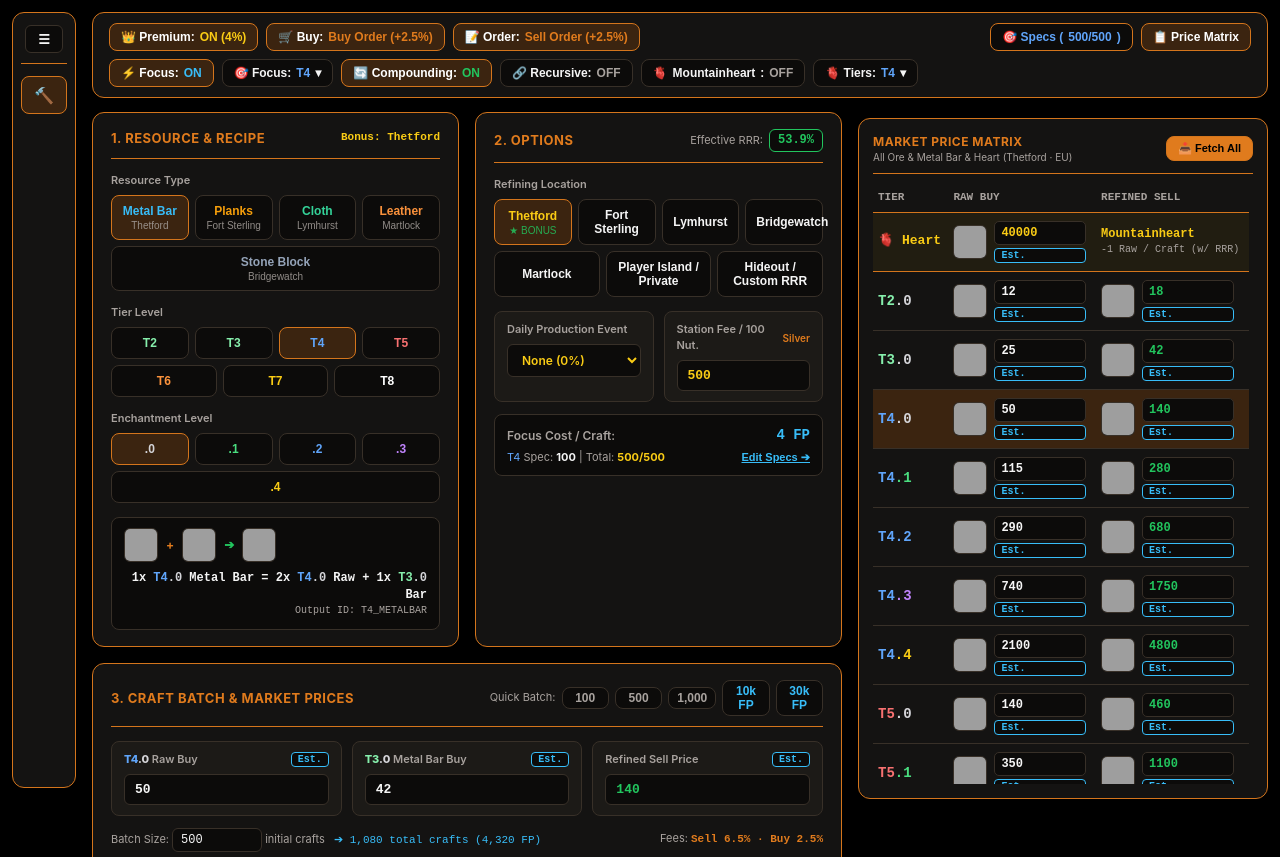
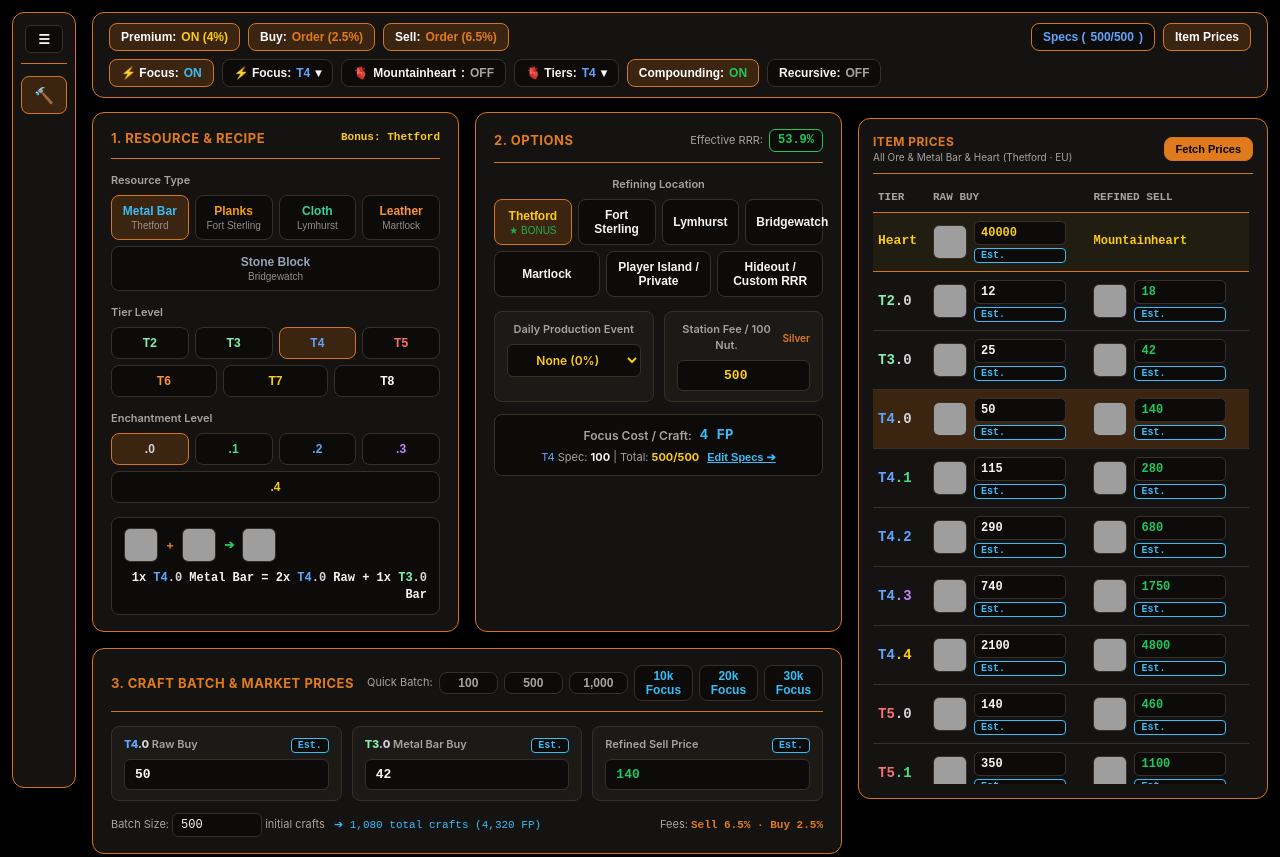
Before and after one commit to kamilexed/kamilexed-albion, a website: page refining.html in a window 1280 px wide. Shown: the top 857 px of the page. Drawn offline with Linux system fonts and the light colour scheme; grey boxes are pictures that could not be loaded.

Commit message:
UI cleanup: rename Item Prices/Fetch Prices, refine tax labels, reorder top bar, center Options, add 20k Focus

```diff
--- a/refining.html
+++ b/refining.html
@@ -239,6 +239,23 @@
       color: var(--accent);
     }
 
+    .options-card { text-align: center; }
+    .options-card .section-label { text-align: center; }
+    .options-card .field-label { justify-content: center; gap: 6px; }
+    .options-card .field-input,
+    .options-card select.field-input,
+    .options-card .inline-input {
+      text-align: center;
+      text-align-last: center;
+    }
+    .options-card .options-center-row {
+      display: flex;
+      justify-content: center;
+      align-items: center;
+      gap: 8px;
+      flex-wrap: wrap;
+    }
+
     .pill-select, .btn-toggle {
       background: var(--surface-well);
       border: 1px solid var(--border-subtle);
@@ -821,25 +838,25 @@
         <div class="top-island-row">
           <div class="controls-cluster">
             <button id="premiumToggle" class="btn-toggle active" type="button" title="Toggles Premium status">
-              👑 Premium: <span style="color: var(--gold);">ON (4%)</span>
+              Premium: <span style="color: var(--gold);">ON (4%)</span>
             </button>
 
-            <button id="buyOrderToggle" class="btn-toggle active" type="button" title="Buy Order (+2.5% setup fee) vs Instant Buy (0% fee)">
-              🛒 Buy: <span style="color: var(--accent);">Buy Order (+2.5%)</span>
+            <button id="buyOrderToggle" class="btn-toggle active" type="button" title="Buy Order (2.5% setup fee) vs Instant Buy (0% fee)">
+              Buy: <span style="color: var(--accent);">Order (2.5%)</span>
             </button>
 
-            <button id="orderTypeToggle" class="btn-toggle active" type="button" title="Sell Order (+2.5% setup fee) vs Instant Sell">
-              📝 Order: <span style="color: var(--accent);">Sell Order (+2.5%)</span>
+            <button id="orderTypeToggle" class="btn-toggle active" type="button" title="Sell Order (tax + 2.5% setup fee) vs Instant Sell (tax only)">
+              Sell: <span style="color: var(--accent);">Order (6.5%)</span>
             </button>
           </div>
 
           <div class="controls-cluster">
             <button id="openSpecsBtn" class="pill-select" type="button" style="border-color: var(--border); color: var(--t4-color);">
-              🎯 Specs (<span id="specSummaryBadge">500/500</span>)
+              Specs (<span id="specSummaryBadge">500/500</span>)
             </button>
 
             <button id="togglePriceMatrixBtn" class="btn-toggle active" type="button">
-              📋 Price Matrix
+              Item Prices
             </button>
           </div>
         </div>
@@ -852,7 +869,7 @@
 
             <div id="focusPickerWrap" class="tier-picker-wrap">
               <button id="focusTiersBtn" class="pill-select" type="button" title="Select individual tiers to use Focus on (None disables Focus)">
-                🎯 Focus: <span id="focusTiersSummary"></span> ▾
+                ⚡ Focus: <span id="focusTiersSummary"></span> ▾
               </button>
               <div id="focusTiersMenu" class="tier-picker-menu">
                 <div class="tier-picker-header">Use Focus on Tiers (Recursive / Direct)</div>
@@ -864,14 +881,6 @@
                 </div>
               </div>
             </div>
-
-            <button id="compoundToggle" class="btn-toggle active" type="button" title="Re-refine returned materials iteratively">
-              🔄 Compounding: <span style="color: var(--success);">ON</span>
-            </button>
-
-            <button id="recursiveToggleBtn" class="btn-toggle" type="button" title="Self-refine entire lower-tier chain from T2 raw">
-              🔗 Recursive: <span style="color: var(--text-muted);">OFF</span>
-            </button>
 
             <button id="heartToggle" class="btn-toggle" type="button" title="Substitutes 1 raw resource per craft with 1 Faction Heart (affected by RRR, disabled on .4)">
               🫀 <span id="heartBtnName">Mountainheart</span>: <span id="heartToggleStatus" style="color: var(--text-muted);">OFF</span>
@@ -891,6 +900,14 @@
                 </div>
               </div>
             </div>
+
+            <button id="compoundToggle" class="btn-toggle active" type="button" title="Re-refine returned materials iteratively">
+              Compounding: <span style="color: var(--success);">ON</span>
+            </button>
+
+            <button id="recursiveToggleBtn" class="btn-toggle" type="button" title="Self-refine entire lower-tier chain from T2 raw">
+              Recursive: <span style="color: var(--text-muted);">OFF</span>
+            </button>
           </div>
         </div>
       </header>
@@ -937,13 +954,12 @@
               </div>
               <div style="text-align: right; font-family: monospace;">
                 <div id="recipeText" style="font-size: 12px; font-weight: 700;"></div>
-                <div id="itemIdText" style="font-size: 10px; color: var(--text-muted);"></div>
               </div>
             </div>
           </section>
 
           <!-- Card 2: Options -->
-          <section class="card">
+          <section class="card options-card">
             <div class="card-header">
               <h2 class="card-title">2. Options</h2>
               <div style="display: flex; align-items: center; gap: 6px;">
@@ -959,7 +975,7 @@
 
             <!-- Custom RRR Box -->
             <div id="customRRRBox" style="display: none; background: var(--surface-alt); border: 1px solid var(--border-subtle); border-radius: 8px; padding: 9px 12px; margin-bottom: 12px;">
-              <div style="display: flex; justify-content: space-between; align-items: center; font-size: 12px;">
+              <div class="options-center-row" style="font-size: 12px;">
                 <span style="color: var(--text-muted); font-weight: 600;">Custom Hideout / Zone RRR (%):</span>
                 <input type="number" id="customRRRInput" min="0" max="90" step="0.1" value="53.9" class="inline-input" style="width: 80px; color: var(--success);">
               </div>
@@ -987,11 +1003,11 @@
 
             <!-- Focus Cost Summary Box -->
             <div style="background: var(--surface-well); border: 1px solid var(--border-subtle); border-radius: 8px; padding: 10px 12px;">
-              <div style="display: flex; justify-content: space-between; align-items: center; font-size: 12px; margin-bottom: 4px;">
+              <div class="options-center-row" style="font-size: 12px; margin-bottom: 4px;">
                 <span style="font-weight: 600; color: var(--text-muted);">Focus Cost / Craft:</span>
                 <span id="focusCostVal" style="font-weight: 800; font-family: monospace; color: var(--cyan); font-size: 14px;">4 FP</span>
               </div>
-              <div style="display: flex; justify-content: space-between; align-items: center; font-size: 11px; color: var(--text-muted);">
+              <div class="options-center-row" style="font-size: 11px; color: var(--text-muted);">
                 <span><span id="quickSpecTierLabel">T4</span> Spec: <strong id="quickSpecVal" style="color: var(--text);">100</strong> | Total: <strong id="quickTotalSpecVal" style="color: var(--gold);">500/500</strong></span>
                 <button type="button" onclick="openSpecsModal()" style="background: none; border: none; color: var(--cyan); font-weight: 700; font-size: 11px; cursor: pointer; text-decoration: underline;">
                   Edit Specs ➔
@@ -1010,8 +1026,9 @@
               <button class="btn-item" style="padding: 3px 8px; min-width: auto;" onclick="setBatch(100)">100</button>
               <button class="btn-item" style="padding: 3px 8px; min-width: auto;" onclick="setBatch(500)">500</button>
               <button class="btn-item" style="padding: 3px 8px; min-width: auto;" onclick="setBatch(1000)">1,000</button>
-              <button class="btn-item" style="padding: 3px 8px; min-width: auto; color: var(--cyan);" onclick="fitFocusPool(10000)">10k FP</button>
-              <button class="btn-item" style="padding: 3px 8px; min-width: auto; color: var(--cyan);" onclick="fitFocusPool(30000)">30k FP</button>
+              <button class="btn-item" style="padding: 3px 8px; min-width: auto; color: var(--cyan);" onclick="fitFocusPool(10000)">10k Focus</button>
+              <button class="btn-item" style="padding: 3px 8px; min-width: auto; color: var(--cyan);" onclick="fitFocusPool(20000)">20k Focus</button>
+              <button class="btn-item" style="padding: 3px 8px; min-width: auto; color: var(--cyan);" onclick="fitFocusPool(30000)">30k Focus</button>
             </div>
           </div>
 
@@ -1142,10 +1159,10 @@
             <h2 class="card-title">Financial Breakdown &amp; Export</h2>
             <div style="display: flex; gap: 8px;">
               <button id="copyDiscordBtn" class="btn-action btn-secondary" type="button">
-                📋 Copy for Discord
+                Copy for Discord
               </button>
               <button id="exportCsvBtn" class="btn-action btn-secondary" type="button">
-                📊 Export CSV
+                Export CSV
               </button>
             </div>
           </div>
@@ -1198,15 +1215,15 @@
 
       </div>
 
-      <!-- Right Column: Market Price Matrix Side Window -->
+      <!-- Right Column: Item Prices Side Window -->
       <aside id="priceMatrixSidebar" class="side-price-panel">
         <div class="card-header" style="margin-bottom: 10px; padding-bottom: 8px;">
           <div>
-            <h3 class="card-title" style="font-size: 12px;">Market Price Matrix</h3>
+            <h3 class="card-title" style="font-size: 12px;">Item Prices</h3>
             <div style="font-size: 10px; color: var(--text-muted);" id="sideResourceName">All Ore &amp; Bar Prices (Europe)</div>
           </div>
           <button id="fetchAllPricesBtn" class="btn-action" type="button" style="padding: 5px 11px; font-size: 11px;">
-            📥 Fetch All
+            Fetch Prices
           </button>
         </div>
 
@@ -1445,20 +1462,23 @@
       const SESSION_STORAGE_KEY = 'ALBION_REFINING_SESSION_V1';
 
       function syncControlsUI() {
+        const sellTaxPct = (R.getMarketFeeRate({ hasPremium, orderType }) * 100).toFixed(1).replace(/\.0$/, '');
+        const buyTaxPct = (R.getBuyFeeRate({ buyOrderType }) * 100).toFixed(1).replace(/\.0$/, '');
+
         premiumToggle.className = 'btn-toggle' + (hasPremium ? ' active' : '');
-        premiumToggle.innerHTML = `👑 Premium: <span style="color: ${hasPremium ? 'var(--gold)' : 'var(--danger)'};">${hasPremium ? 'ON (4%)' : 'OFF (8%)'}</span>`;
+        premiumToggle.innerHTML = `Premium: <span style="color: ${hasPremium ? 'var(--gold)' : 'var(--danger)'};">${hasPremium ? 'ON (4%)' : 'OFF (8%)'}</span>`;
 
         buyOrderToggle.className = 'btn-toggle' + (buyOrderType === 'buy_order' ? ' active' : '');
-        buyOrderToggle.innerHTML = `🛒 Buy: <span style="color: ${buyOrderType === 'buy_order' ? 'var(--accent)' : 'var(--success)'};">${buyOrderType === 'buy_order' ? 'Buy Order (+2.5%)' : 'Instant Buy (0%)'}</span>`;
+        buyOrderToggle.innerHTML = `Buy: <span style="color: ${buyOrderType === 'buy_order' ? 'var(--accent)' : 'var(--success)'};">${buyOrderType === 'buy_order' ? `Order (${buyTaxPct}%)` : `Instant (${buyTaxPct}%)`}</span>`;
 
         orderTypeToggle.className = 'btn-toggle' + (orderType === 'sell_order' ? ' active' : '');
-        orderTypeToggle.innerHTML = `📝 Order: <span style="color: var(--accent);">${orderType === 'sell_order' ? 'Sell Order (+2.5%)' : 'Instant Sell'}</span>`;
+        orderTypeToggle.innerHTML = `Sell: <span style="color: var(--accent);">${orderType === 'sell_order' ? `Order (${sellTaxPct}%)` : `Instant (${sellTaxPct}%)`}</span>`;
 
         compoundToggle.className = 'btn-toggle' + (compound ? ' active' : '');
-        compoundToggle.innerHTML = `🔄 Compounding: <span style="color: ${compound ? 'var(--success)' : 'var(--text-muted)'};">${compound ? 'ON' : 'OFF'}</span>`;
+        compoundToggle.innerHTML = `Compounding: <span style="color: ${compound ? 'var(--success)' : 'var(--text-muted)'};">${compound ? 'ON' : 'OFF'}</span>`;
 
         recursiveToggleBtn.className = 'btn-toggle' + (isRecursive ? ' active' : '');
-        recursiveToggleBtn.innerHTML = `🔗 Recursive: <span style="color: ${isRecursive ? 'var(--purple)' : 'var(--text-muted)'};">${isRecursive ? 'ON' : 'OFF'}</span>`;
+        recursiveToggleBtn.innerHTML = `Recursive: <span style="color: ${isRecursive ? 'var(--purple)' : 'var(--text-muted)'};">${isRecursive ? 'ON' : 'OFF'}</span>`;
         recursiveChainSection.style.display = isRecursive ? 'block' : 'none';
 
         dailyBonusSelect.value = String(dailyBonusPercent);
@@ -1718,22 +1738,19 @@
       // Top Island Toggles
       premiumToggle.onclick = () => {
         hasPremium = !hasPremium;
-        premiumToggle.className = 'btn-toggle' + (hasPremium ? ' active' : '');
-        premiumToggle.innerHTML = `👑 Premium: <span style="color: ${hasPremium ? 'var(--gold)' : 'var(--danger)'};">${hasPremium ? 'ON (4%)' : 'OFF (8%)'}</span>`;
+        syncControlsUI();
         render();
       };
 
       buyOrderToggle.onclick = () => {
         buyOrderType = buyOrderType === 'buy_order' ? 'instant_buy' : 'buy_order';
-        buyOrderToggle.className = 'btn-toggle' + (buyOrderType === 'buy_order' ? ' active' : '');
-        buyOrderToggle.innerHTML = `🛒 Buy: <span style="color: ${buyOrderType === 'buy_order' ? 'var(--accent)' : 'var(--success)'};">${buyOrderType === 'buy_order' ? 'Buy Order (+2.5%)' : 'Instant Buy (0%)'}</span>`;
+        syncControlsUI();
         render();
       };
 
       orderTypeToggle.onclick = () => {
         orderType = orderType === 'sell_order' ? 'instant_sell' : 'sell_order';
-        orderTypeToggle.className = 'btn-toggle' + (orderType === 'sell_order' ? ' active' : '');
-        orderTypeToggle.innerHTML = `📝 Order: <span style="color: var(--accent);">${orderType === 'sell_order' ? 'Sell Order (+2.5%)' : 'Instant Sell'}</span>`;
+        syncControlsUI();
         render();
       };
 
@@ -1875,8 +1892,7 @@
 
       compoundToggle.onclick = () => {
         compound = !compound;
-        compoundToggle.className = 'btn-toggle' + (compound ? ' active' : '');
-        compoundToggle.innerHTML = `🔄 Compounding: <span style="color: ${compound ? 'var(--success)' : 'var(--text-muted)'};">${compound ? 'ON' : 'OFF'}</span>`;
+        syncControlsUI();
         render();
       };
 
@@ -1888,9 +1904,7 @@
 
       recursiveToggleBtn.onclick = () => {
         isRecursive = !isRecursive;
-        recursiveToggleBtn.className = 'btn-toggle' + (isRecursive ? ' active' : '');
-        recursiveToggleBtn.innerHTML = `🔗 Recursive: <span style="color: ${isRecursive ? 'var(--purple)' : 'var(--text-muted)'};">${isRecursive ? 'ON' : 'OFF'}</span>`;
-        recursiveChainSection.style.display = isRecursive ? 'block' : 'none';
+        syncControlsUI();
         render();
       };
 
@@ -2089,20 +2103,20 @@
           render();
           renderPriceMatrix();
           fetchAllPricesBtn.innerText = `✓ ${updated} OK`;
-          setTimeout(() => { fetchAllPricesBtn.innerText = '📥 Fetch All'; fetchAllPricesBtn.disabled = false; }, 2500);
+          setTimeout(() => { fetchAllPricesBtn.innerText = 'Fetch Prices'; fetchAllPricesBtn.disabled = false; }, 2500);
         } catch (e) {
           console.warn('API Error:', e);
           fetchAllPricesBtn.innerText = '⚠ Error';
-          setTimeout(() => { fetchAllPricesBtn.innerText = '📥 Fetch All'; fetchAllPricesBtn.disabled = false; }, 2500);
+          setTimeout(() => { fetchAllPricesBtn.innerText = 'Fetch Prices'; fetchAllPricesBtn.disabled = false; }, 2500);
         }
       };
 
-      // Reworked Price Matrix Side Window with Faction Heart + Tier Icons & Clickable Last-Updated Badges
+      // Reworked Item Prices Side Window with Faction Heart + Tier Icons & Clickable Last-Updated Badges
       function renderPriceMatrix() {
         document.getElementById('sideResourceName').innerText = `All ${selectedResource.name} & Heart (${selectedCity.name} · EU)`;
         priceMatrixBody.innerHTML = '';
 
-        // Faction Heart Row at the top of the Price Matrix
+        // Faction Heart Row at the top of Item Prices
         if (selectedResource.heartId) {
           const hData = priceStore.get(selectedResource.heartId) || { price: 40000, age: { text: '-', category: 'stale' } };
           const hTr = document.createElement('tr');
@@ -2110,7 +2124,7 @@
           hTr.style.borderBottom = '1.5px solid var(--border)';
           hTr.innerHTML = `
             <td style="color: var(--gold); font-weight: 800; font-size: 13px; white-space: nowrap;">
-              🫀 Heart
+              Heart
             </td>
             <td>
               <div class="matrix-cell">
@@ -2123,7 +2137,6 @@
             </td>
             <td>
               <div style="font-size: 12px; font-weight: 700; color: var(--gold);">${selectedResource.heartName}</div>
-              <div style="font-size: 10px; color: var(--text-muted);">-1 Raw / Craft (w/ RRR)</div>
             </td>
           `;
           const hInput = hTr.querySelector('input');
@@ -2367,7 +2380,6 @@
           `1x ${formatTierEnchHtml(selectedTier, selectedEnchant)} ${selectedResource.refinedName} = ${effectiveRawReq}x ${formatTierEnchHtml(selectedTier, selectedEnchant)} Raw` +
           (directUseHeart ? ` + 1x <span style="color: var(--gold);">${selectedResource.heartName}</span>` : '') +
           (tierData.prevReq > 0 ? ` + ${tierData.prevReq}x ${formatTierEnchHtml(selectedTier - 1, prevEnch)} Bar` : '');
-        document.getElementById('itemIdText').innerText = `Output ID: ${refinedId}`;
 
         const curRawPrice = Number(rawPriceInput.value) || 0;
         const curHeartPrice = Number(heartPriceInput.value) || 0;
@@ -2640,7 +2652,7 @@ ${displayTotalFocusSpent > 0 && displaySilverFocus !== null ? `S / Focus:   ${di
           navigator.clipboard.writeText(table);
           const b = document.getElementById('copyDiscordBtn');
           b.innerText = '✓ Copied!';
-          setTimeout(() => { b.innerText = '📋 Copy for Discord'; }, 2000);
+          setTimeout(() => { b.innerText = 'Copy for Discord'; }, 2000);
         };
 
         // CSV Export
```
